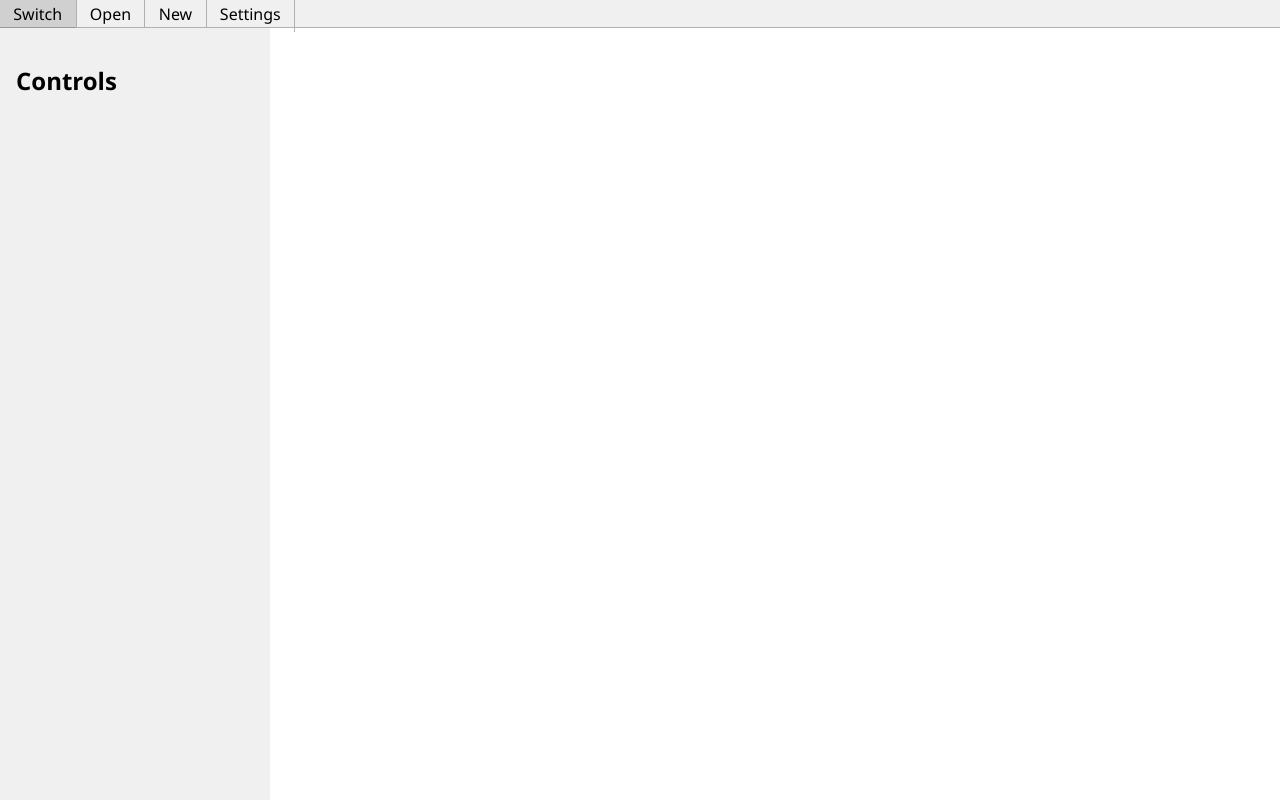
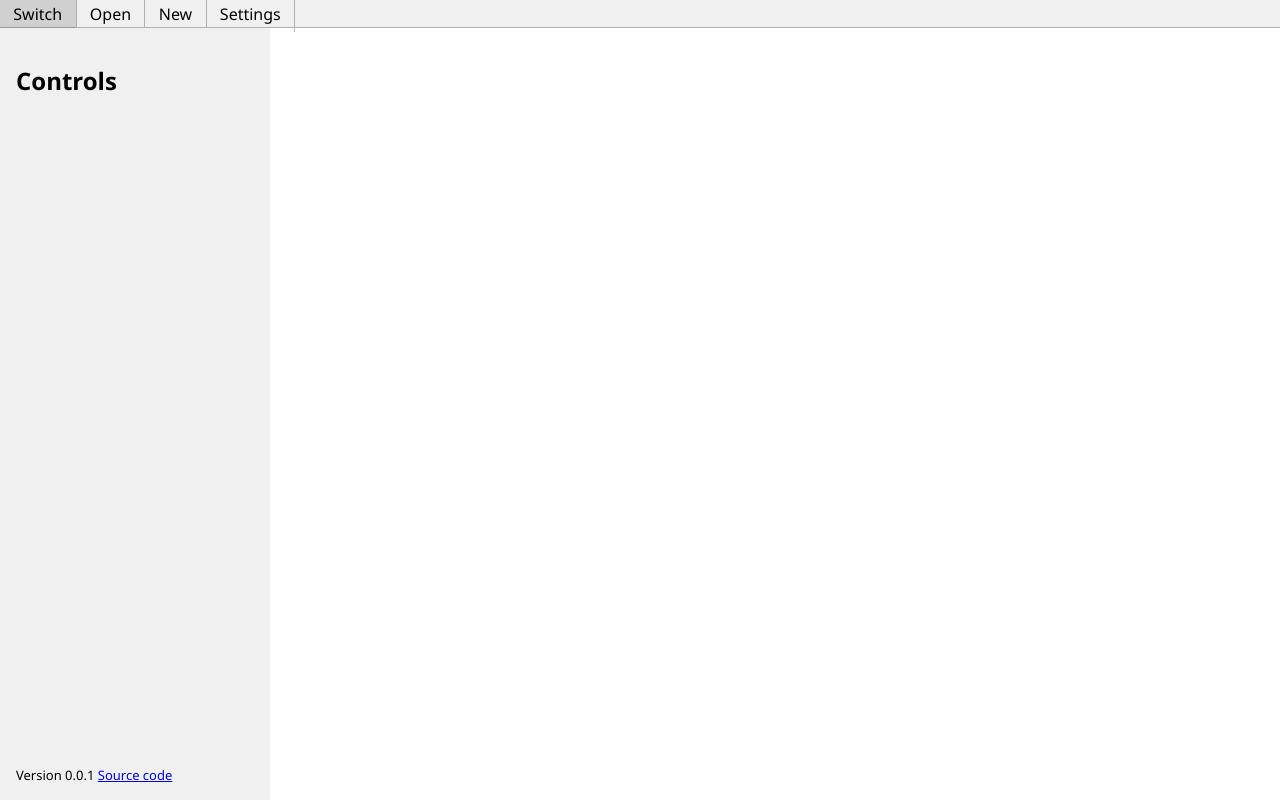
Before and after one commit to maxhosler/dkk, a website built with webpack: page dkk.html in a window 1280 px wide. Built offline with nearby package versions, Linux system fonts and the light colour scheme.

Commit message:
add note

```diff
--- a/dkk.css
+++ b/dkk.css
@@ -366,3 +366,10 @@ html, body {
     font-weight: bold;
     padding-right: 10pt;
 }
+
+#notes
+{
+    position: absolute;
+    font-size: small;
+    bottom: 12pt;
+}
--- a/dkk.html
+++ b/dkk.html
@@ -13,6 +13,9 @@
             <div id="sidebar">
                 <h2 id="sb-head">Controls</h2>
                 <div id="sb-contents"></div>
+                <div id="notes">
+                    Version 0.0.1 <a href="https://github.com/maxhosler/dkk">Source code</a>
+                </div>
             </div>
             <div id="right_area">
 
```
